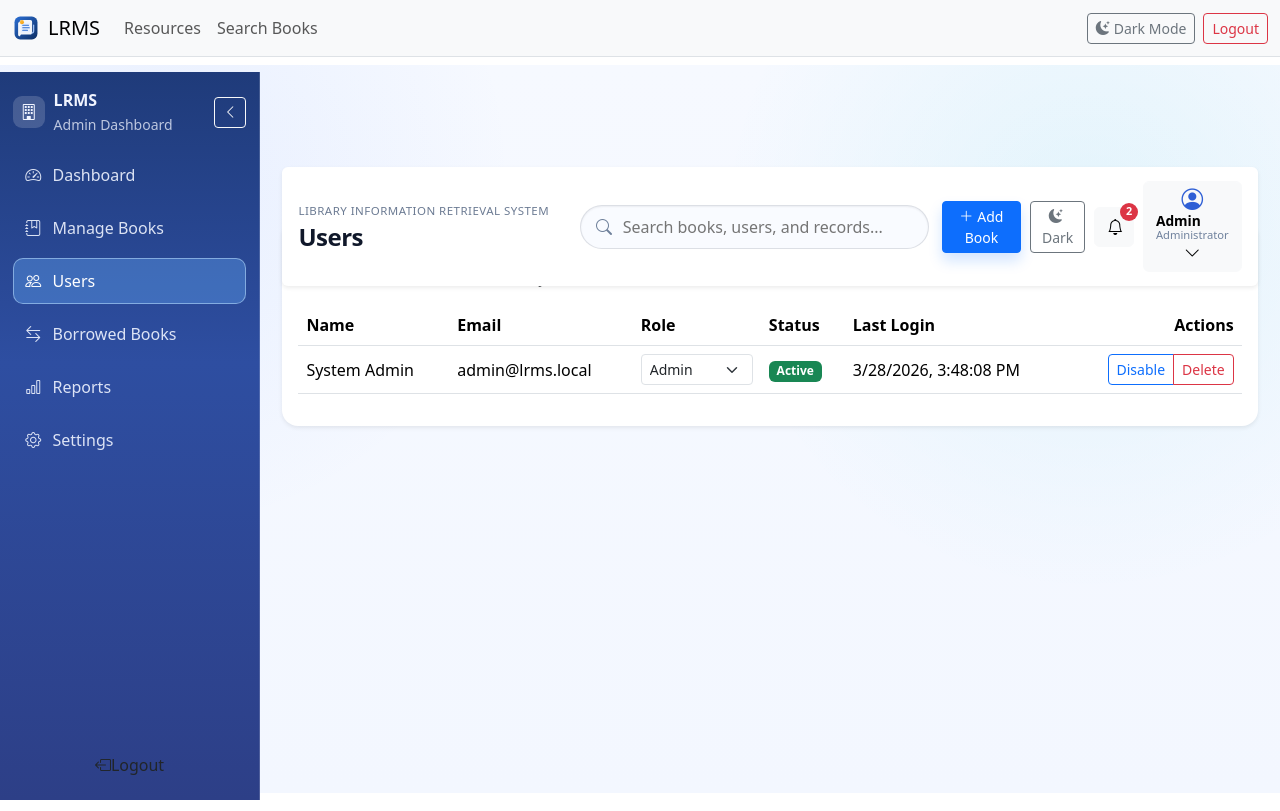
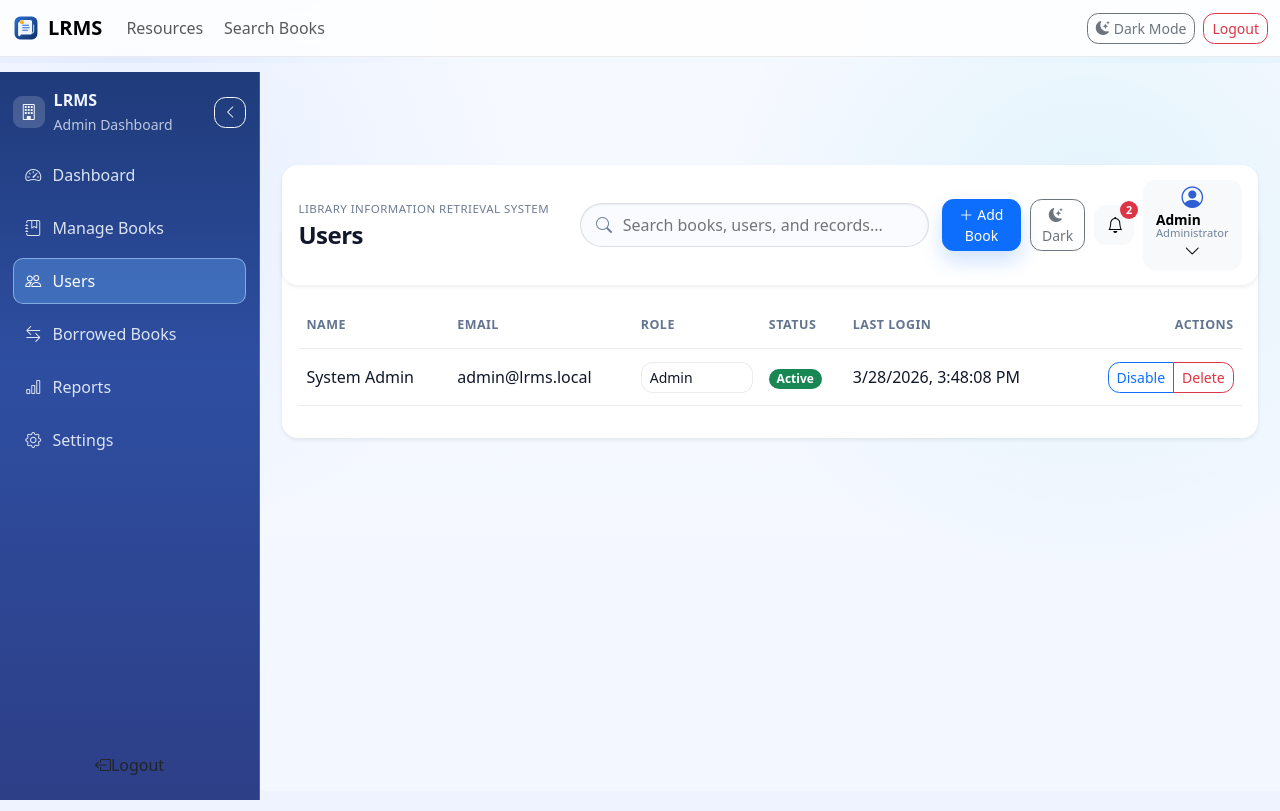
Before and after one commit to Balibaseka-Deogiracious/LRMS, a React (Vite) app in the folder frontend/: page /admin/users in a window 1280 px wide. Built offline with nearby package versions, Linux system fonts and the light colour scheme.

Commit message:
Updated to SaaS standards

```diff
--- a/frontend/src/components/Layout.css
+++ b/frontend/src/components/Layout.css
@@ -1,33 +1,87 @@
-.admin-shell {
-  min-height: calc(100vh - 88px);
+.app-shell {
+  min-height: 100vh;
 }
 
-.admin-shell-sidebar-col {
-  position: relative;
+.app-topbar {
+  position: sticky;
+  top: 0;
+  z-index: 1030;
+  border-bottom: 1px solid rgba(15, 23, 42, 0.08);
+  backdrop-filter: blur(10px);
 }
 
-.admin-shell-content-col {
-  min-height: calc(100vh - 120px);
+.app-topbar-light {
+  background: rgba(255, 255, 255, 0.86);
 }
 
-@media (min-width: 1200px) {
-  .admin-shell-sidebar-col {
-    max-width: 280px;
-    width: 280px;
-    flex: 0 0 280px;
+.app-topbar-dark {
+  background: rgba(13, 23, 39, 0.88);
+  border-color: rgba(199, 219, 255, 0.15);
+}
+
+.app-nav-links {
+  gap: 0.3rem;
+}
+
+.app-nav-link {
+  border-radius: 999px;
+  padding: 0.42rem 0.8rem;
+  color: #5b6c86;
+  transition: background-color 0.2s ease, color 0.2s ease;
+}
+
+.app-nav-link:hover {
+  background: rgba(28, 102, 255, 0.08);
+  color: #1a56d9;
+}
+
+.app-nav-link.active {
+  background: rgba(28, 102, 255, 0.16);
+  color: #1347c2;
+  font-weight: 600;
+}
+
+.app-pill-btn {
+  border-radius: 999px;
+}
+
+.app-content {
+  padding-bottom: 1.25rem;
+}
+
+.app-content-standard {
+  margin-top: 1.15rem;
+}
+
+.app-content-admin {
+  margin-top: 0.4rem;
+}
+
+.app-auth-content {
+  padding-top: 1.2rem;
+  padding-bottom: 1.2rem;
+}
+
+[data-bs-theme='dark'] .app-nav-link {
+  color: #b8cae6;
+}
+
+[data-bs-theme='dark'] .app-nav-link:hover {
+  background: rgba(119, 170, 255, 0.18);
+  color: #e9f2ff;
+}
+
+[data-bs-theme='dark'] .app-nav-link.active {
+  background: rgba(119, 170, 255, 0.24);
+  color: #f4f8ff;
+}
+
+@media (max-width: 991px) {
+  .app-topbar-actions {
+    margin-top: 0.65rem;
   }
 
-  .admin-shell-content-col {
-    flex: 1;
-    max-width: calc(100% - 280px);
-    margin-left: 280px;
-  }
-
-  .admin-shell-sidebar-col .admin-sidebar {
-    position: fixed;
-    top: 88px;
-    width: 248px;
-    height: calc(100vh - 108px);
-    overflow-y: auto;
+  .app-content-standard {
+    margin-top: 0.8rem;
   }
 }
--- a/frontend/src/components/Layout.tsx
+++ b/frontend/src/components/Layout.tsx
@@ -1,8 +1,9 @@
 import React from 'react'
-import { Link, useLocation, useNavigate } from 'react-router-dom'
+import { Link, NavLink, useLocation, useNavigate } from 'react-router-dom'
 import { useTheme } from '../contexts/ThemeContext'
 import { useAuth } from '../contexts/AuthContext'
 import logo from '../assets/library-logo.svg'
+import './Layout.css'
 
 const Layout: React.FC<{ children: React.ReactNode }> = ({ children }) => {
   const { theme, toggleTheme } = useTheme()
@@ -22,48 +23,48 @@ const Layout: React.FC<{ children: React.ReactNode }> = ({ children }) => {
     if (location.pathname === '/') return <>{children}</>
     return (
       <div className="auth-shell">
-        <div className="container py-4">{children}</div>
+        <div className="container py-4 app-auth-content">{children}</div>
       </div>
     )
   }
 
   return (
-    <div>
-      <nav className={`navbar navbar-expand-lg ${theme === 'dark' ? 'navbar-dark bg-dark' : 'navbar-light bg-light border-bottom'}`}>
+    <div className="app-shell">
+      <nav className={`navbar navbar-expand-lg app-topbar ${theme === 'dark' ? 'navbar-dark app-topbar-dark' : 'navbar-light app-topbar-light'}`}>
         <div className="container-fluid">
           <Link className="navbar-brand d-flex align-items-center gap-2" to={isAuthenticated ? homePath : '/'}>
             <img src={logo} alt="LRMS logo" width="28" height="28" style={{ borderRadius: 8 }} />
-            <span>LRMS</span>
+            <span className="fw-semibold">LRMS</span>
           </Link>
           <button className="navbar-toggler" type="button" data-bs-toggle="collapse" data-bs-target="#nav" aria-controls="nav" aria-expanded="false" aria-label="Toggle navigation">
             <span className="navbar-toggler-icon" />
           </button>
           <div className="collapse navbar-collapse" id="nav">
-            <ul className="navbar-nav me-auto mb-2 mb-lg-0">
+            <ul className="navbar-nav me-auto mb-2 mb-lg-0 app-nav-links">
               {role === 'admin' ? (
                 <>
-                  <li className="nav-item"><Link className="nav-link" to="/admin">Admin Dashboard</Link></li>
-                  <li className="nav-item"><Link className="nav-link" to="/search">Search Books</Link></li>
-                  <li className="nav-item"><Link className="nav-link" to="/admin/books">Manage Books</Link></li>
+                  <li className="nav-item"><NavLink className={({ isActive }) => `nav-link app-nav-link ${isActive ? 'active' : ''}`} to="/admin">Admin Dashboard</NavLink></li>
+                  <li className="nav-item"><NavLink className={({ isActive }) => `nav-link app-nav-link ${isActive ? 'active' : ''}`} to="/search">Search Books</NavLink></li>
+                  <li className="nav-item"><NavLink className={({ isActive }) => `nav-link app-nav-link ${isActive ? 'active' : ''}`} to="/admin/books">Manage Books</NavLink></li>
                 </>
               ) : (
                 <>
-                  <li className="nav-item"><Link className="nav-link" to="/resources">Resources</Link></li>
-                  <li className="nav-item"><Link className="nav-link" to="/search">Search Books</Link></li>
+                  <li className="nav-item"><NavLink className={({ isActive }) => `nav-link app-nav-link ${isActive ? 'active' : ''}`} to="/resources">Resources</NavLink></li>
+                  <li className="nav-item"><NavLink className={({ isActive }) => `nav-link app-nav-link ${isActive ? 'active' : ''}`} to="/search">Search Books</NavLink></li>
                 </>
               )}
             </ul>
-            <div className="d-flex align-items-center gap-2">
-              <button className="btn btn-outline-secondary btn-sm" onClick={toggleTheme}>
+            <div className="d-flex align-items-center gap-2 app-topbar-actions">
+              <button className="btn btn-outline-secondary btn-sm app-pill-btn" onClick={toggleTheme}>
                 <i className={`bi ${theme === 'dark' ? 'bi-sun-fill' : 'bi-moon-stars-fill'} me-1`} />
                 {theme === 'dark' ? 'Light Mode' : 'Dark Mode'}
               </button>
-              <button className="btn btn-outline-danger btn-sm" onClick={handleLogout}>Logout</button>
+              <button className="btn btn-outline-danger btn-sm app-pill-btn" onClick={handleLogout}>Logout</button>
             </div>
           </div>
         </div>
       </nav>
-      <div className={isAdminArea ? 'mt-2' : 'container mt-4'}>{children}</div>
+      <div className={isAdminArea ? 'app-content app-content-admin' : 'container app-content app-content-standard'}>{children}</div>
     </div>
   )
 }
--- a/frontend/src/index.css
+++ b/frontend/src/index.css
@@ -1,4 +1,32 @@
+:root {
+  --saas-bg: #f4f8ff;
+  --saas-bg-alt: #eef3ff;
+  --saas-surface: #ffffff;
+  --saas-border: rgba(15, 23, 42, 0.08);
+  --saas-text: #0f172a;
+  --saas-muted: #62748f;
+  --saas-shadow-sm: 0 10px 24px rgba(15, 23, 42, 0.08);
+  --saas-shadow-md: 0 16px 32px rgba(15, 23, 42, 0.12);
+  --saas-radius: 1rem;
+}
+
+[data-bs-theme='dark'] {
+  --saas-bg: #0f192d;
+  --saas-bg-alt: #111f37;
+  --saas-surface: #111b2d;
+  --saas-border: rgba(199, 219, 255, 0.16);
+  --saas-text: #edf4ff;
+  --saas-muted: #b8cae6;
+  --saas-shadow-sm: 0 12px 28px rgba(3, 7, 15, 0.44);
+  --saas-shadow-md: 0 18px 34px rgba(3, 7, 15, 0.55);
+}
+
 body {
+  margin: 0;
+  color: var(--saas-text);
+  background: radial-gradient(circle at 10% 8%, rgba(62, 121, 255, 0.1), transparent 24%),
+    radial-gradient(circle at 92% 15%, rgba(0, 186, 212, 0.08), transparent 26%),
+    linear-gradient(180deg, var(--saas-bg) 0%, var(--saas-bg-alt) 100%);
   -webkit-font-smoothing: antialiased;
   -moz-osx-font-smoothing: grayscale;
 }
@@ -15,14 +43,122 @@ body,
 .btn,
 .form-control,
 .form-select {
-  transition: background-color 0.2s ease, color 0.2s ease, border-color 0.2s ease;
+  transition: background-color 0.2s ease, color 0.2s ease, border-color 0.2s ease, box-shadow 0.2s ease, transform 0.2s ease;
+}
+
+.card {
+  border-radius: var(--saas-radius);
+  border: 1px solid var(--saas-border);
+  background: var(--saas-surface);
+  box-shadow: var(--saas-shadow-sm);
+}
+
+.card .card-title,
+h1,
+h2,
+h3,
+h4,
+h5,
+h6 {
+  letter-spacing: -0.01em;
+}
+
+.text-muted {
+  color: var(--saas-muted) !important;
+}
+
+.table {
+  --bs-table-bg: transparent;
+  --bs-table-color: var(--saas-text);
+  --bs-table-border-color: var(--saas-border);
+}
+
+.table thead th {
+  border-bottom-width: 1px;
+  color: var(--saas-muted);
+  font-size: 0.78rem;
+  text-transform: uppercase;
+  letter-spacing: 0.04em;
+}
+
+.table > :not(caption) > * > * {
+  padding-top: 0.8rem;
+  padding-bottom: 0.8rem;
+}
+
+.form-label {
+  font-weight: 600;
+  color: var(--saas-muted);
+}
+
+.form-control,
+.form-select {
+  border-radius: 0.75rem;
+  border-color: var(--saas-border);
+  background: color-mix(in srgb, var(--saas-surface) 96%, transparent);
+  color: var(--saas-text);
+}
+
+.form-control:focus,
+.form-select:focus {
+  border-color: rgba(28, 102, 255, 0.45);
+  box-shadow: 0 0 0 3px rgba(28, 102, 255, 0.12);
+}
+
+.btn {
+  border-radius: 0.72rem;
+}
+
+.btn:hover {
+  transform: translateY(-1px);
+}
+
+.btn-primary {
+  box-shadow: 0 10px 20px rgba(13, 110, 253, 0.2);
+}
+
+.btn-primary:hover {
+  box-shadow: 0 14px 24px rgba(13, 110, 253, 0.28);
+}
+
+.alert {
+  border-radius: 0.75rem;
+  border-width: 1px;
+}
+
+.badge {
+  border-radius: 999px;
+  font-weight: 600;
+}
+
+.saas-page {
+  display: grid;
+  gap: 1rem;
+}
+
+.saas-page-header {
+  display: flex;
+  justify-content: space-between;
+  align-items: center;
+  gap: 0.75rem;
 }
 
 .auth-shell {
   min-height: 100vh;
-  background: linear-gradient(160deg, #eef4ff 0%, #f7fbff 48%, #eff7ff 100%);
+  background: linear-gradient(160deg, #edf3ff 0%, #f7fbff 48%, #edf5ff 100%);
 }
 
 [data-bs-theme='dark'] .auth-shell {
   background: linear-gradient(160deg, #111f36 0%, #17263f 48%, #121f35 100%);
 }
+
+[data-bs-theme='dark'] .table {
+  --bs-table-striped-bg: rgba(199, 219, 255, 0.04);
+  --bs-table-hover-bg: rgba(199, 219, 255, 0.06);
+}
+
+@media (max-width: 768px) {
+  .card {
+    border-radius: 0.9rem;
+  }
+}
--- a/frontend/src/pages/AdminUsers.tsx
+++ b/frontend/src/pages/AdminUsers.tsx
@@ -69,7 +69,8 @@ export default function AdminUsers() {
   }
 
   return (
-    <div className="card border-0 shadow-sm">
+    <div className="saas-page">
+      <div className="card border-0 shadow-sm">
       <div className="card-body">
         <div className="d-flex justify-content-between align-items-center mb-3">
           <div>
@@ -135,5 +136,6 @@ export default function AdminUsers() {
         )}
       </div>
     </div>
+    </div>
   )
 }
--- a/frontend/src/pages/BookDetails.tsx
+++ b/frontend/src/pages/BookDetails.tsx
@@ -3,9 +3,11 @@ import BookDetailsCard from '../components/BookDetailsCard'
 
 export default function BookDetails() {
   const { id } = useParams()
-  if (!id) return <div className="alert alert-warning mb-0">Invalid book ID.</div>
+  if (!id) return <div className="saas-page"><div className="alert alert-warning mb-0">Invalid book ID.</div></div>
 
   return (
-    <BookDetailsCard bookId={id} />
+    <div className="saas-page">
+      <BookDetailsCard bookId={id} />
+    </div>
   )
 }
--- a/frontend/src/pages/InventoryPage.tsx
+++ b/frontend/src/pages/InventoryPage.tsx
@@ -38,8 +38,8 @@ export default function InventoryPage() {
   }
 
   return (
-    <div>
-      <div className="d-flex justify-content-between align-items-center mb-3">
+    <div className="saas-page">
+      <div className="saas-page-header">
         <div>
           <h3 className="mb-0">Book Inventory</h3>
           <small className="text-muted">Manage books in the library</small>
--- a/frontend/src/pages/MyBorrowedBooks.tsx
+++ b/frontend/src/pages/MyBorrowedBooks.tsx
@@ -27,8 +27,8 @@ export default function MyBorrowedBooks() {
   }
 
   return (
-    <div>
-      <div className="d-flex justify-content-between align-items-center mb-3">
+    <div className="saas-page">
+      <div className="saas-page-header">
         <div>
           <h3 className="mb-0">My Borrowed Books</h3>
           <small className="text-muted">Track due dates and return books quickly.</small>
--- a/frontend/src/pages/SearchPage.tsx
+++ b/frontend/src/pages/SearchPage.tsx
@@ -2,6 +2,8 @@ import BookSearchTable from '../components/BookSearchTable'
 
 export default function SearchPage() {
   return (
-    <BookSearchTable />
+    <div className="saas-page">
+      <BookSearchTable />
+    </div>
   )
 }
--- a/frontend/src/pages/admin/AdminSettings.tsx
+++ b/frontend/src/pages/admin/AdminSettings.tsx
@@ -18,6 +18,7 @@ export default function AdminSettings() {
   }
 
   return (
+    <div className="saas-page">
       <div className="card border-0 shadow-sm">
         <div className="card-body">
           <h4 className="mb-2">Settings</h4>
@@ -37,5 +38,6 @@ export default function AdminSettings() {
           <button className="btn btn-primary" onClick={handleSave}>Save Settings</button>
         </div>
       </div>
+    </div>
   )
 }
```
Also changed, not shown: frontend/src/pages/admin/AdminReports.tsx (+7 -5 lines). Lines whose indentation alone changed are shown as unchanged.
